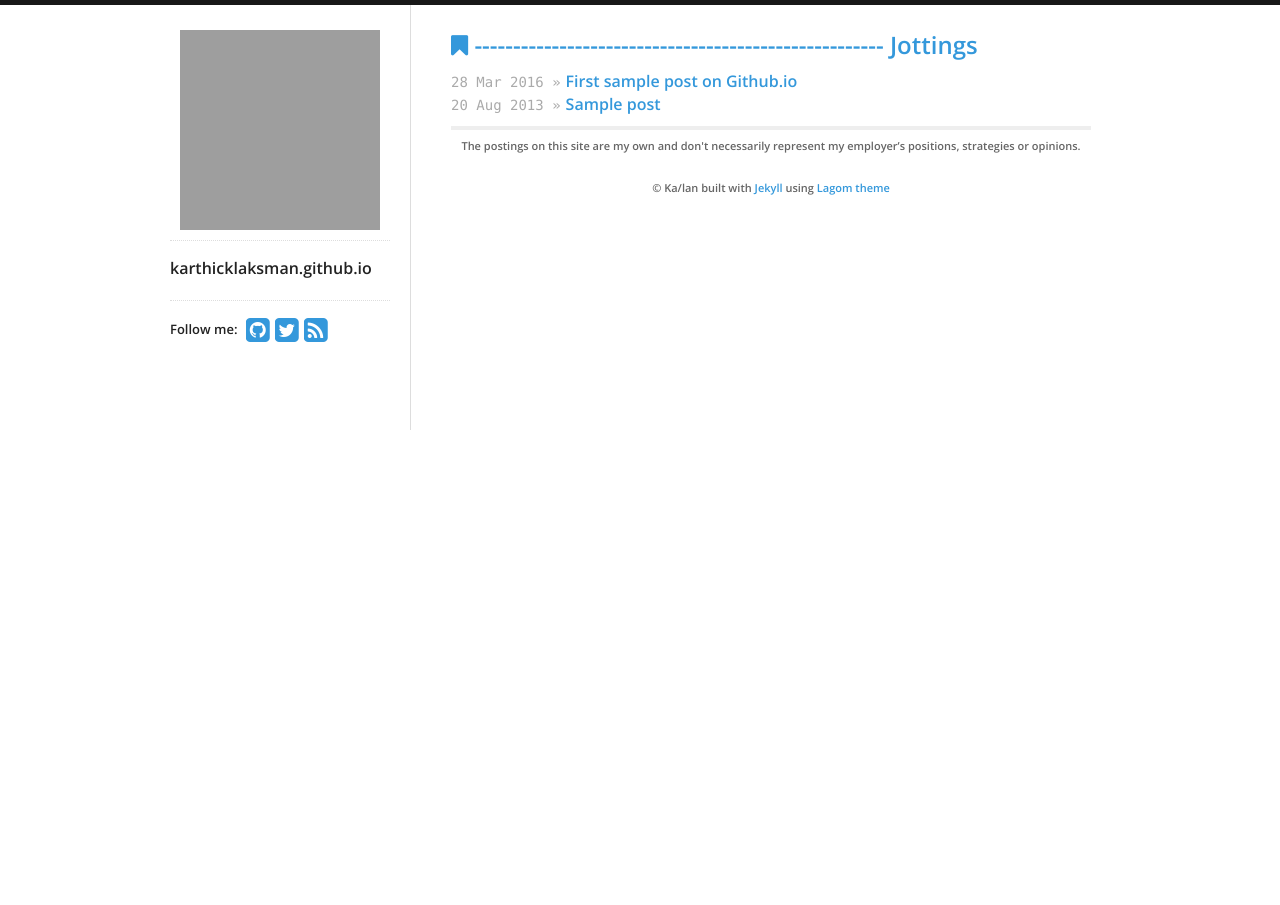
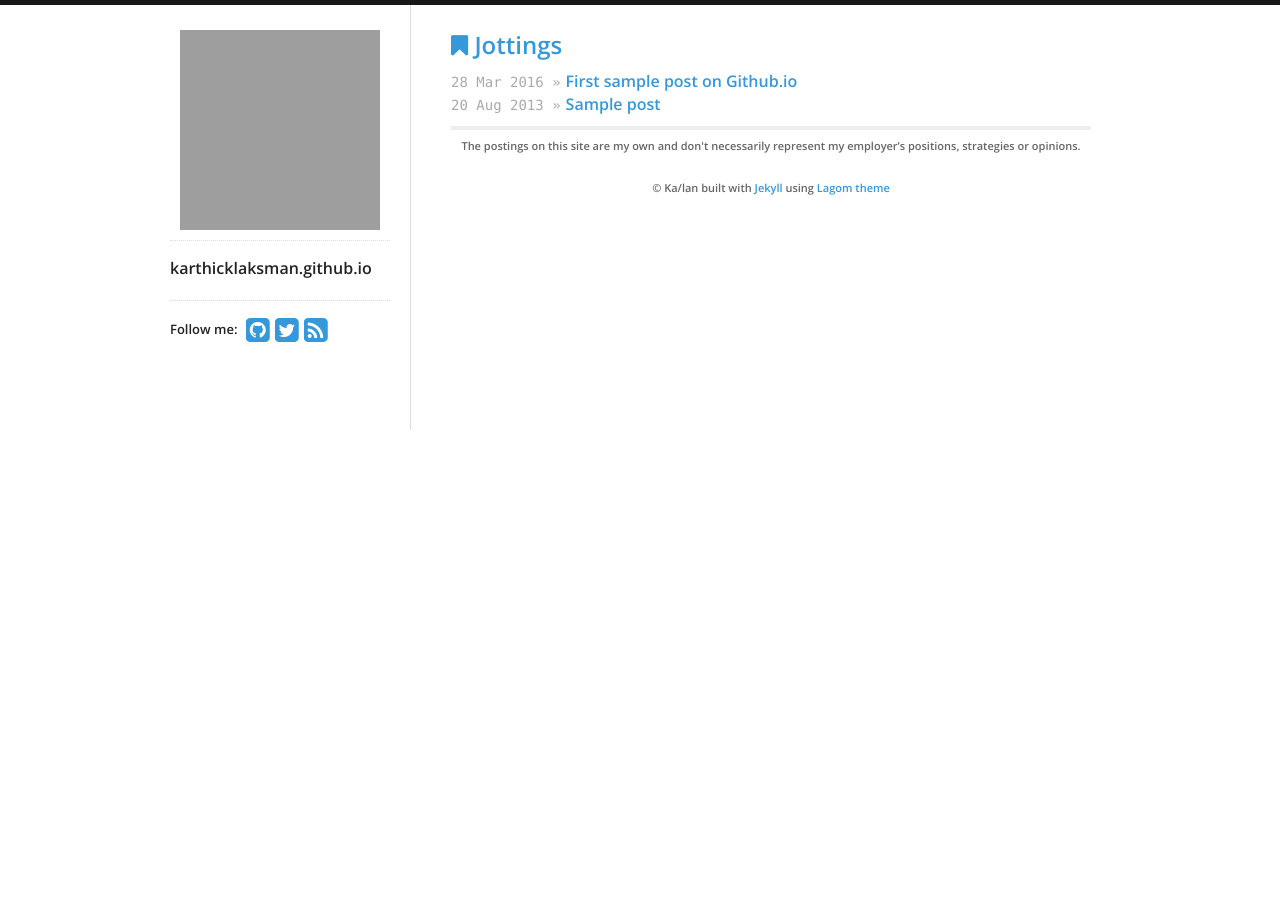
Before and after one commit to itskarthicklakshmanan/karthicklaksman.github.io, a Jekyll site: the page built from index.html, in a window 1280 px wide. Built offline with Jekyll 4.4.1, drawn with Linux system fonts in a browser that asks for light colours; nearby versions of some CDN libraries; grey boxes are pictures that could not be loaded.

Commit message:
Update index.html

```diff
--- a/index.html
+++ b/index.html
@@ -4,7 +4,7 @@ title: Jottings
 ---
 
 <div id="home">
-  <h2><i class="fa fa-bookmark"></i>  ----------------------------------------------------- Jottings</h2>
+  <h2><i class="fa fa-bookmark"></i> Jottings</h2>
   <ul id="blog-posts" class="posts">
     {% for post in site.posts %}
       <li><span>{{ post.date | date_to_string }} &raquo;</span><a href="{{ post.url }}">{{ post.title }}</a></li>
```
